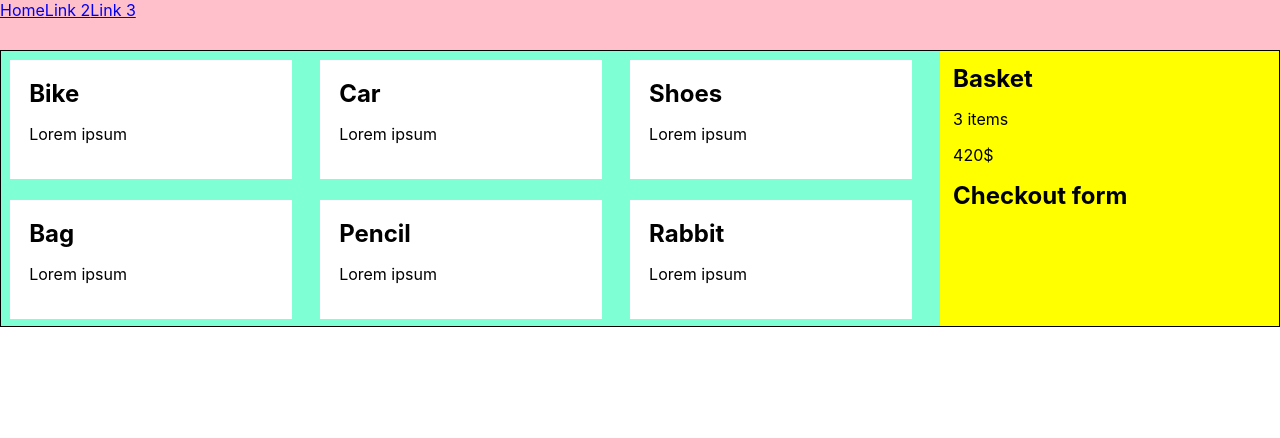
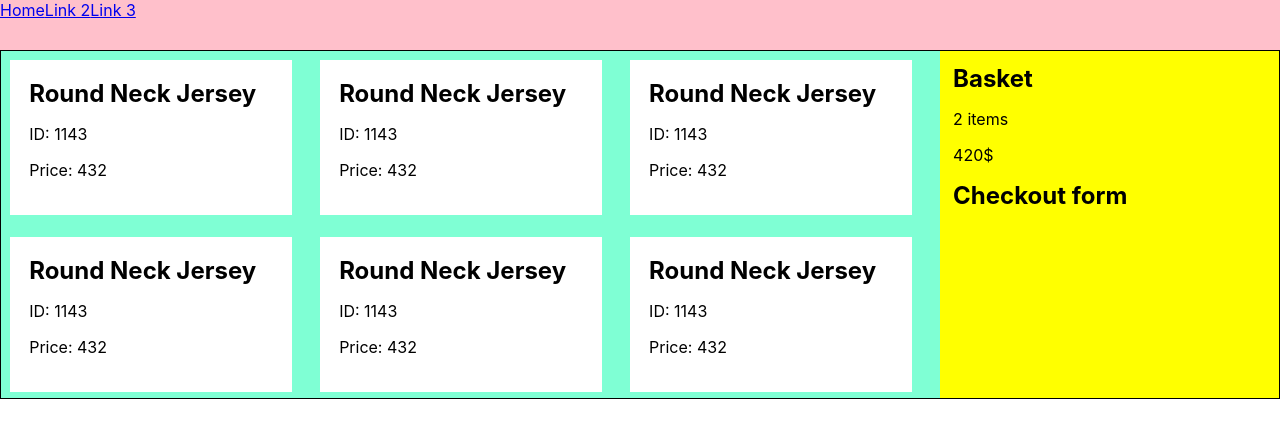
Before and after one commit to annacyb/react-exercise, a React (Create React App) app: page / in a window 1280 px wide. Shown: the top 438 px of the page. Built offline with nearby package versions, Linux system fonts and the light colour scheme.

Commit message:
Passing down props

```diff
--- a/src/App.js
+++ b/src/App.js
@@ -2,12 +2,20 @@ import logo from "./logo.svg";
 import "./App.css";
 
 function App() {
+    const product = {
+        id: 1143,
+        productdisplayname: "Round Neck Jersey",
+        price: 432,
+        soldOut: 0,
+    };
+    let basket = ["Sth", "Sth2"];
+
     return (
         <div className="App">
             <Nav />
             <div className="BottomElements">
-                <ProductList />
-                <Basket />
+                <ProductList product={product} />
+                <Basket basket={basket} />
             </div>
         </div>
     );
@@ -23,15 +31,15 @@ function Nav() {
     );
 }
 
-function ProductList() {
+function ProductList(props) {
     return (
         <section className="ProductList">
-            <Product title="Bike" />
-            <Product title="Car" />
-            <Product title="Shoes" />
-            <Product title="Bag" />
-            <Product title="Pencil" />
-            <Product title="Rabbit" />
+            <Product {...props.product} />
+            <Product {...props.product} />
+            <Product {...props.product} />
+            <Product {...props.product} />
+            <Product {...props.product} />
+            <Product {...props.product} />
         </section>
     );
 }
@@ -40,17 +48,27 @@ function Product(props) {
     // console.log(props);
     return (
         <article className="Product">
-            <h2>{props.title}</h2>
-            <p>Lorem ipsum</p>
+            <h2>{props.productdisplayname}</h2>
+            <p>ID: {props.id}</p>
+            <p>Price: {props.price}</p>
         </article>
     );
 }
 
-function MyBasket() {
+function Basket(props) {
+    return (
+        <section className="Basket">
+            <MyBasket basket={props.basket} />
+            <CheckoutForm />
+        </section>
+    );
+}
+
+function MyBasket(props) {
     return (
         <article className="MyBasket">
             <h2>Basket</h2>
-            <p>3 items</p>
+            <p>{props.basket.length} items</p>
             <p>420$</p>
         </article>
     );
@@ -65,13 +83,4 @@ function CheckoutForm() {
     );
 }
 
-function Basket() {
-    return (
-        <section className="Basket">
-            <MyBasket />
-            <CheckoutForm />
-        </section>
-    );
-}
-
 export default App;
```
